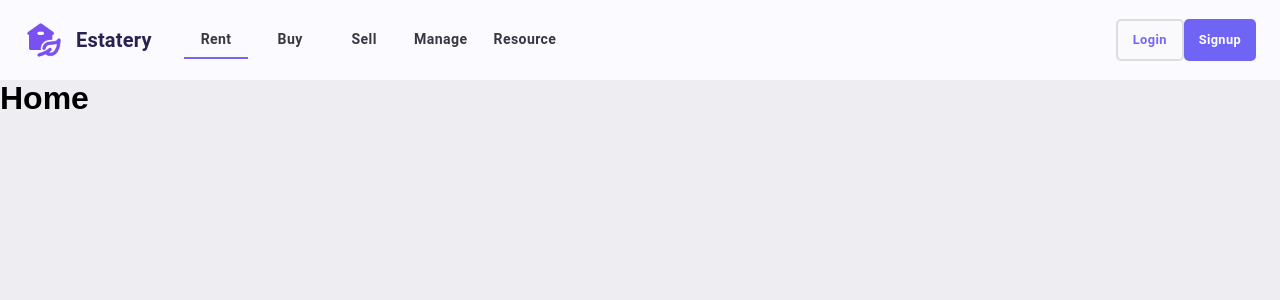
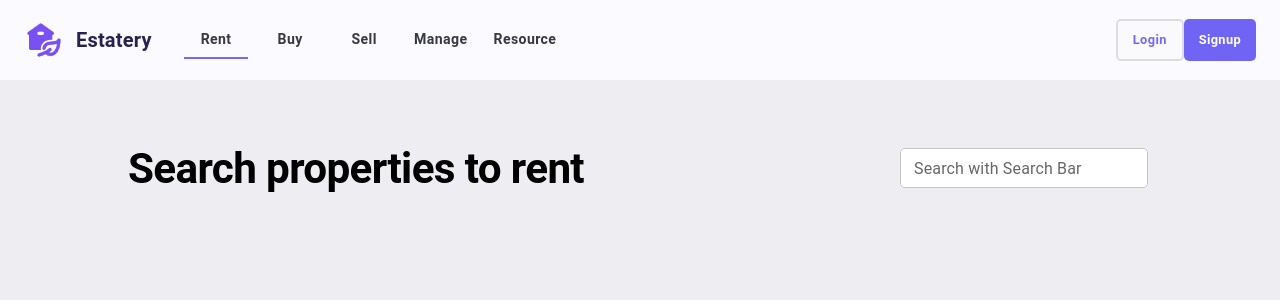
Before and after one commit to SJ22032003/reunion-estatery, a React (Create React App) app: page /Rent in a window 1280 px wide. Shown: the top 300 px of the page. Built offline with nearby package versions, Linux system fonts and the light colour scheme.

Commit message:
title added

```diff
--- a/src/App.js
+++ b/src/App.js
@@ -1,14 +1,16 @@
 import React from "react";
 import MyRoutes from "./Components/routes/Routes";
+import useCheckSize from "./Components/Hooks/useCheckSize";
 import Navbar from "./Components/Common/Navbar/Navbar";
 
 function App() {
+  const size = useCheckSize();
   return (
     <div>
       <header>
         <Navbar />
       </header>
-      <main>
+      <main style={{margin: size < 786 ? 'auto 2rem':'auto 8rem'}}>
         <MyRoutes />
       </main>
       <footer></footer>
--- /dev/null
+++ b/src/Components/Hooks/useCheckSize.js
@@ -0,0 +1,16 @@
+import { useEffect, useState } from 'react';
+
+const useCheckSize = () => {
+  const [windowSize, setWindowSize] = useState(0);
+  useEffect(() => {
+    function updateSize() {
+      setWindowSize(window.innerWidth);
+    }
+    window.addEventListener('resize', updateSize);
+    updateSize();
+    return () => window.removeEventListener('resize', updateSize);
+  }, []);
+  return windowSize;
+};
+
+export default useCheckSize;
--- /dev/null
+++ b/src/Components/pages/Rent.js
@@ -0,0 +1,51 @@
+import React from "react";
+import { Grid, Typography, TextField } from "@mui/material";
+
+function Rent() {
+  return (
+    <main>
+      <section>
+        <Grid container my={7}>
+          <Grid item md={9} sm={12}>
+            <Typography
+              variant="h1"
+              sx={{
+                fontSize: "clamp(35px,3.3vw,45px)",
+                fontWeight: "bold",
+                margin: "8px 0 0 0",
+                textAlign: { xs: "center" , md: "left"},
+              }}
+            >
+              Search properties to rent
+            </Typography>
+          </Grid>
+          <Grid item md={3} sm={12}>
+            <center>
+              <form onSubmit={(e) => e.preventDefault()}>
+                <TextField
+                  label="Search with Search Bar"
+                  variant="outlined"
+                  size="small"
+                  color="secondary"
+                  sx={{ backgroundColor: "#fff", margin: "12px auto" }}
+                />
+              </form>
+            </center>
+          </Grid>
+        </Grid>
+      </section>
+      {/* Filter */}
+      <section>
+        <Grid container my={4}>
+          <Grid item md={3} xs={12}>
+
+          </Grid>
+        </Grid>
+      </section>
+      {/* List */}
+      <section></section>
+    </main>
+  );
+}
+
+export default Rent;
--- a/src/Components/routes/Routes.js
+++ b/src/Components/routes/Routes.js
@@ -1,10 +1,12 @@
 import React from "react";
 import { Routes, Route } from "react-router-dom";
+import Rent from "../pages/Rent";
 
 function MyRoutes() {
   return (
     <Routes>
-      <Route path="/Rent" element={<h1>Home</h1>} />
+      <Route path='/' element={<Rent />} />
+      <Route path='/Rent' element={<Rent />} />
       <Route path="/*" element={<h1>Nothing to see here</h1>} />
     </Routes>
   );
```
